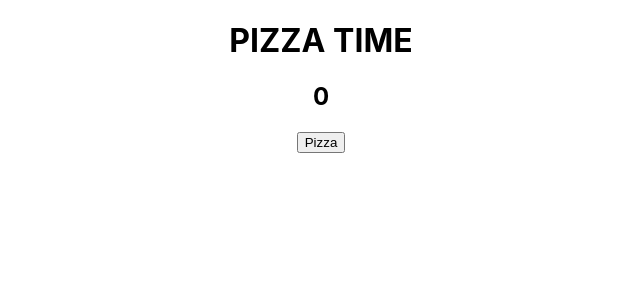
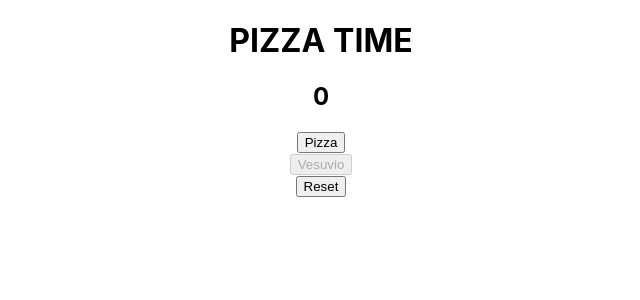
Before and after one commit to Hano2001/PizzaTime, a React (Create React App) app: page / in a window 1280 px wide. Shown: the top 300 px of the page, without its empty margins (319-959 px from the left). Built offline with nearby package versions, Linux system fonts and the light colour scheme.

Commit message:
vesuvio button in place

```diff
--- a/src/App.js
+++ b/src/App.js
@@ -1,18 +1,35 @@
-import logo from './logo.svg';
-import React,{useEffect, useState} from 'react';
-import './App.css';
+import logo from "./logo.svg";
+import React, { useEffect, useState } from "react";
+import "./App.css";
+import Vesuvio from "./components/Vesuvio";
+import { CounterContext } from "./contexts/CounterContext";
 
 function App() {
   const [pizzaCounter, setPizzaCounter] = useState(0);
+  const contextValues = {pizzaCounter, setPizzaCounter};
 
-  useEffect(() => {
-
-  },[pizzaCounter])
+  useEffect(() => {}, [pizzaCounter]);
   return (
     <div className="App">
-     <h1>PIZZA TIME</h1>
-     <h2>{pizzaCounter}</h2>
-     <button onClick={() => {setPizzaCounter(pizzaCounter +1)}}>Pizza</button>
+      <CounterContext.Provider value={contextValues}>
+        <h1>PIZZA TIME</h1>
+        <h2>{pizzaCounter}</h2>
+        <button
+          onClick={() => {
+            setPizzaCounter(pizzaCounter + 1);
+          }}
+        >
+          Pizza
+        </button>
+        <Vesuvio count={pizzaCounter} />
+        <button
+          onClick={() => {
+            setPizzaCounter(0);
+          }}
+        >
+          Reset
+        </button>
+      </CounterContext.Provider>
     </div>
   );
 }
--- /dev/null
+++ b/src/components/Vesuvio.jsx
@@ -0,0 +1,12 @@
+import React, { useContext } from "react";
+import { CounterContext } from "../contexts/CounterContext";
+
+export default function Vesuvio({count}) {
+    const {pizzaCounter, setPizzaCounter} = useContext(CounterContext);
+
+  return (
+    <div>
+      <button onClick={() => setPizzaCounter(pizzaCounter => pizzaCounter + 10)} disabled={count<50 ? true : false}>Vesuvio</button>
+    </div>
+  );
+}
--- /dev/null
+++ b/src/contexts/CounterContext.js
@@ -0,0 +1,3 @@
+import React, {createContext, useContext} from "react";
+
+export const CounterContext = createContext();
```
